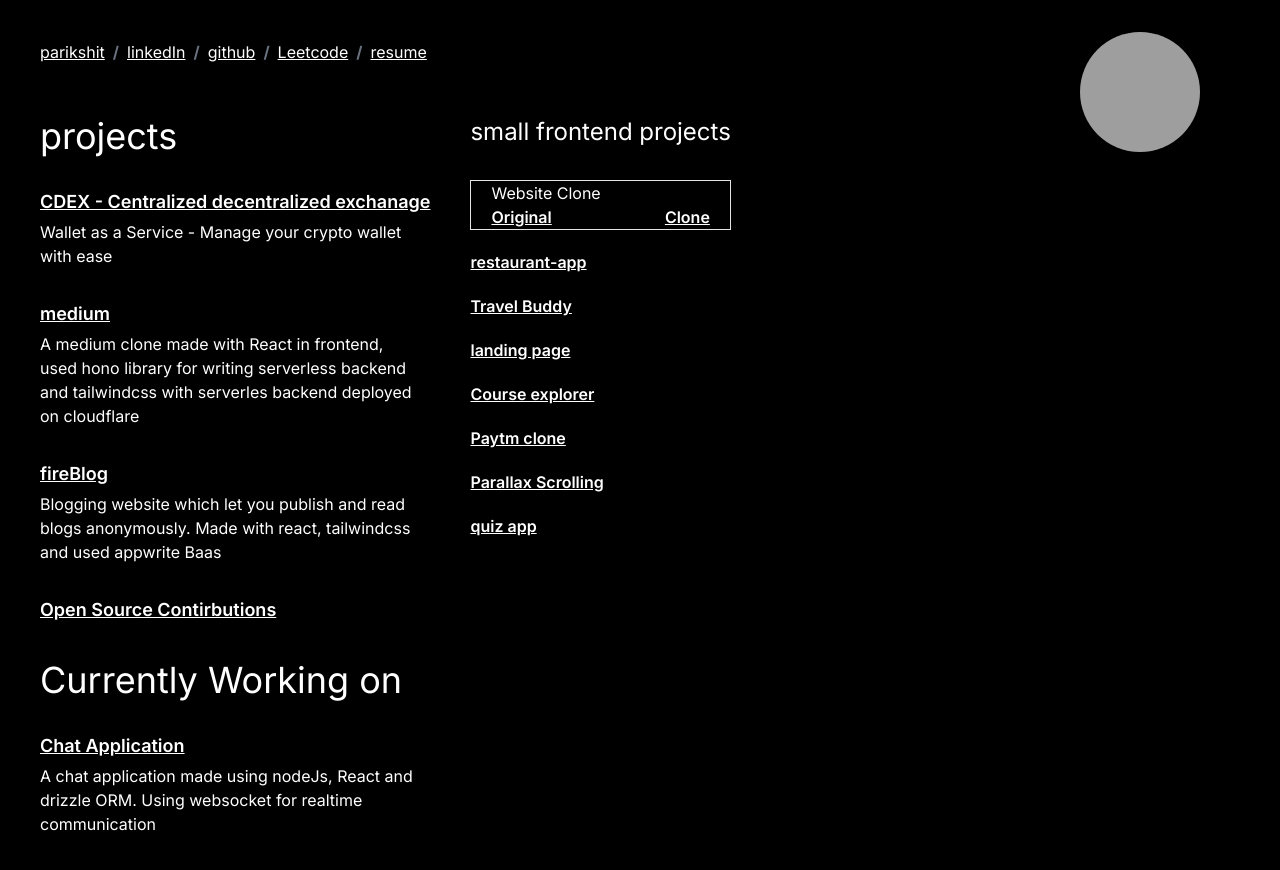
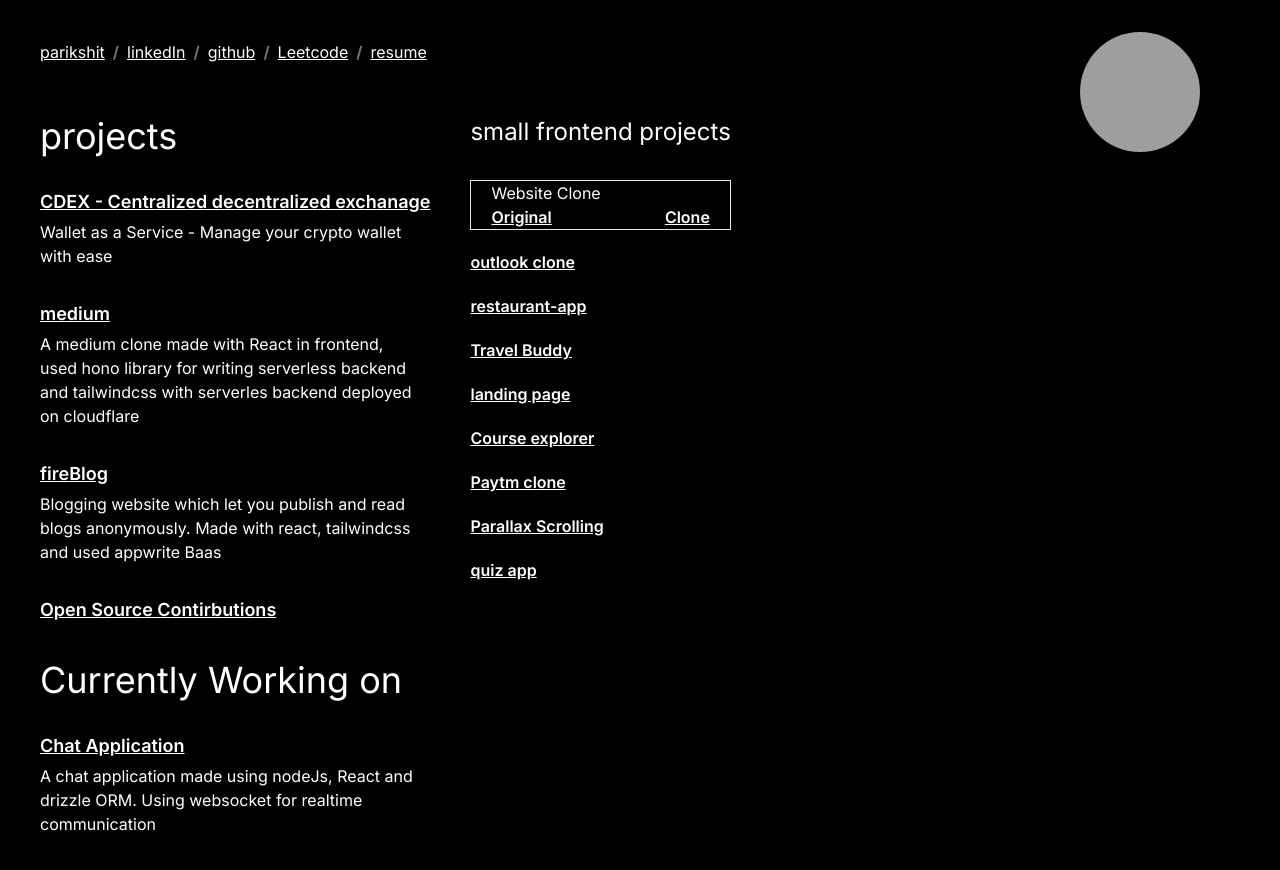
Before and after one commit to Parikshit2001/portfolio, a Next.js app: page / in a window 1280 px wide. Shown: the top 870 px of the page. Built offline with nearby package versions, Linux system fonts and the light colour scheme; grey boxes are pictures that could not be loaded.

Commit message:
Add outlook clone project

```diff
--- a/src/app/page.tsx
+++ b/src/app/page.tsx
@@ -61,9 +61,14 @@ export default function Home() {
 
   const smallProjects: projectInferface[] = [
     {
-      title: 'restaurant-app',
+      title: "outlook clone",
       description: "",
-      link: "https://restaurant-app-tan-three.vercel.app/user"
+      link: "https://outlook-clone-rho.vercel.app/",
+    },
+    {
+      title: "restaurant-app",
+      description: "",
+      link: "https://restaurant-app-tan-three.vercel.app/user",
     },
     {
       title: "Travel Buddy",
```
